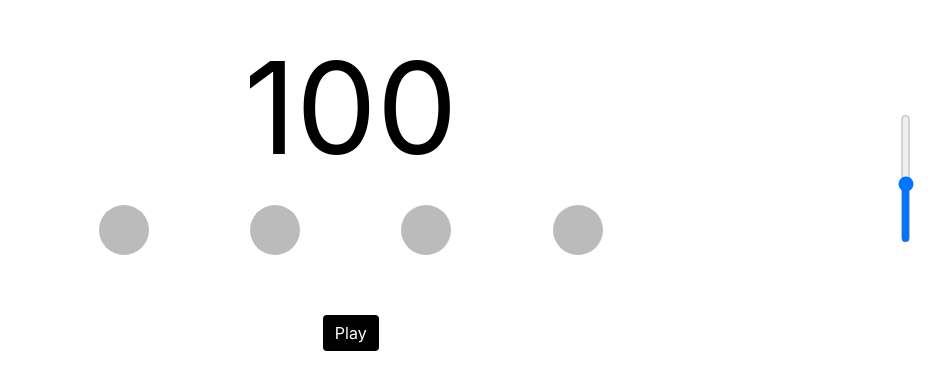
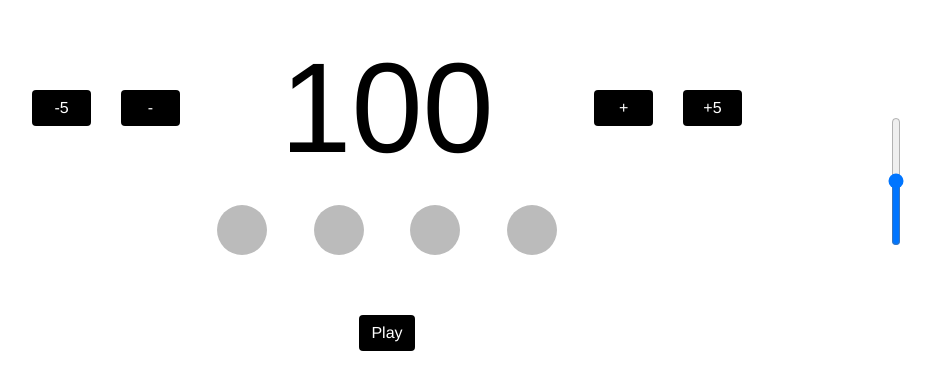
Before and after one commit to AliEskandari/metronome-redux, a React (Create React App) app: page / in a window 1280 px wide. Shown: the part 219-608 px from the top of the page, without its empty margins (253-1198 px from the left). Built offline with nearby package versions, Linux system fonts and the light colour scheme; what uifx would draw is missing.

Commit message:
Added increment bpm buttons

```diff
--- a/src/App.css
+++ b/src/App.css
@@ -1,3 +1,6 @@
+body {
+  font-family: "HelveticaNeue-Thin", "Helvetica Neue Light", "Helvetica Neue", Helvetica, Arial, "Lucida Grande", sans-serif;
+}
 .App {
   text-align: center;
 }
@@ -66,3 +69,16 @@ html, body, #root, .container {
     background-color: black;
     padding: 0 5px;
 }
+
+.btn {
+  background-color: black;
+  border: none;
+}
+
+.btn:hover {
+  background-color: black;
+}
+
+.btn:active {
+  background-color: black;
+}
--- a/src/App.js
+++ b/src/App.js
@@ -43,7 +43,7 @@ function App() {
    * Then set bpm to integer from input value. Then plays the timer
    * if the status was already playing.
    */
-  const handleBpmChange = (e) => {
+  const handleBpmInputChange = (e) => {
     let string = e.target.value;
     if (string === "") {
       setBpmInputValue("");
@@ -66,36 +66,64 @@ function App() {
   }
 
   const handleVolumeChange = (e) => {
+    console.log("setting volume");
     setVolume(parseFloat(e.target.value));
   }
 
+  const handleBpmChange = (delta) => {
+    bpm.current = bpm.current + delta;
+    setBpmInputValue(bpm.current);
+    resetTimer();
+    if (playStatus.current === true) {
+      startTimer();
+    }
+  }
+
   return (
-    <Container className="d-flex align-items-center justify-content-between">
-      <div>
+    <Container className="d-flex align-items-center justify-content-between flex-wrap">
+      <Col md={2} className="d-none d-sm-none d-md-block">
+      </Col>
 
-      </div>
-      <div>
-        <Row className="d-flex justify-content-center">
-          <Col xs={4} className="text-center">
-            <input value={bpmInputValue} className="input-bpm" onChange={handleBpmChange} />
+      <Col xs={12} md={8}>
+        <Row className="d-flex align-items-center justify-content-between flex-nowrap no-gutters">
+          <Col xs={1} className="d-flex justify-content-center">
+            <Button block onClick={() => handleBpmChange(-5)}>-5</Button>
+          </Col>
+          <Col xs={1} className="d-flex justify-content-center">
+            <Button block onClick={() => handleBpmChange(-1)}>-</Button>
+          </Col>
+
+          <Col xs={6} className="text-center">
+            <input value={bpmInputValue} className="input-bpm" onChange={handleBpmInputChange} />
+          </Col>
+
+          <Col xs={1} className="d-flex justify-content-center">
+            <Button block onClick={() => handleBpmChange(1)}>+</Button>
+          </Col>
+          <Col xs={1} className="d-flex justify-content-center">
+            <Button block onClick={() => handleBpmChange(5)}>+5</Button>
           </Col>
         </Row>
+
         <Row className="d-flex justify-content-center row-metronome-lights">
           <Col xs={6} className="">
             <MetronomeLightController tick={tick} length={4} volume={volume} />
           </Col>
         </Row>
+
         <Row className="d-flex justify-content-center">
           <Col xs={6} className="d-flex justify-content-center">
-            <Button style={{ backgroundColor: "black", border: "none" }} onClick={togglePlayStop}>{!playStatus.current ? "Play" : "Stop"}</Button>
-
+            <Button onClick={togglePlayStop}>
+              {!playStatus.current ? "Play" : "Stop"}
+            </Button>
           </Col>
         </Row>
-      </div>
-      <div>
-        <input type="range" className="vert-input" min="0.1" max="1.0" step="0.05" value={volume}
+      </Col>
+
+      <Col xs={12} md={{ span: 1, offset: 1 }} className="d-flex justify-content-center">
+        <input type="range" className="vert-input" min="0.0" max="1.0" step="0.05" value={volume}
           onChange={handleVolumeChange} />
-      </div>
+      </Col>
     </Container>
 
   );
```
